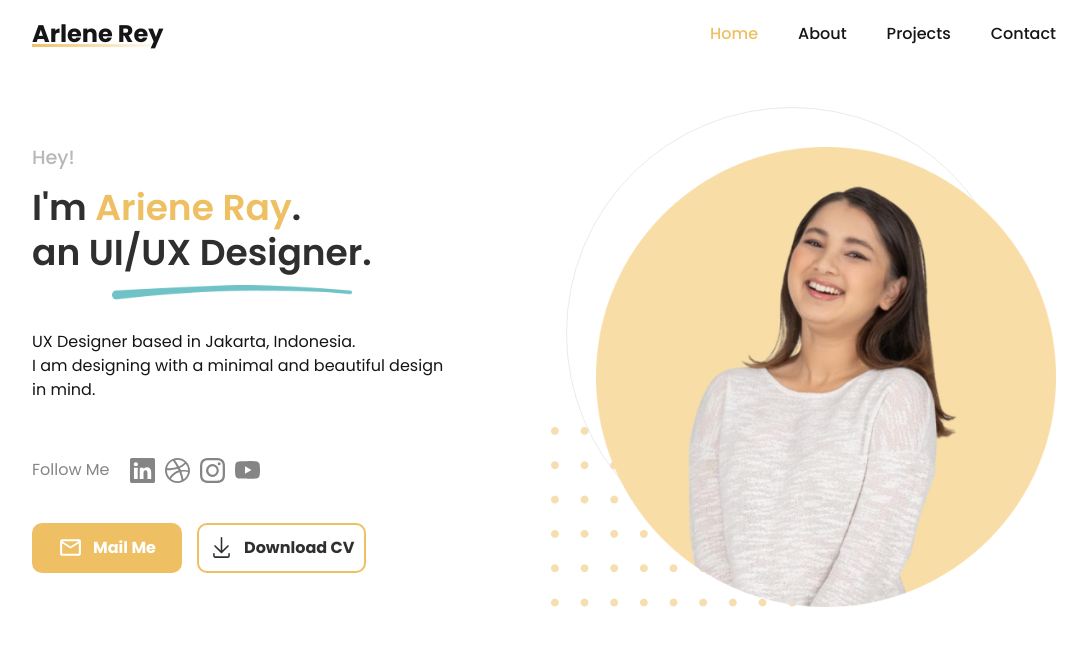
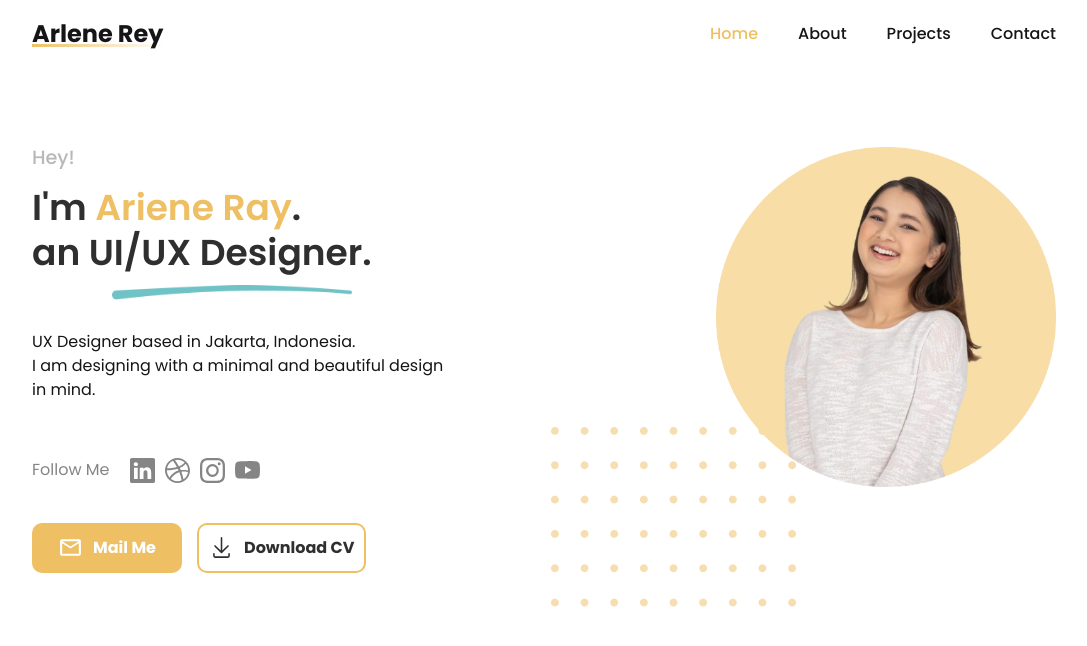
Before and after one commit to Mohxmed/react-designer-portfolio, a React (Vite) app: page / in a window 1280 px wide. Shown: the top 646 px of the page, without its empty margins (96-1183 px from the left). Built offline with nearby package versions, Linux system fonts and the light colour scheme.

Commit message:
Update README.md / hero-section

```diff
--- a/src/styles/hero-section.css
+++ b/src/styles/hero-section.css
@@ -15,19 +15,9 @@
   display: flex;
   justify-content: flex-end;
 }
-.hero-img:after {
-  content: "";
-  width: 450px;
-  border: 1px solid #ebebeb;
-  height: 450px;
-  position: absolute;
-  border-radius: 50%;
-  z-index: -2;
-  top: -40px;
-  left: 50px;
-}
+
 .landing-img {
-  width: 460px;
+  width: 340px;
   position: absolute;
 }
 .fx {
```
Also changed, not shown: 1 other file (tests, documents, lock files or other folders).
